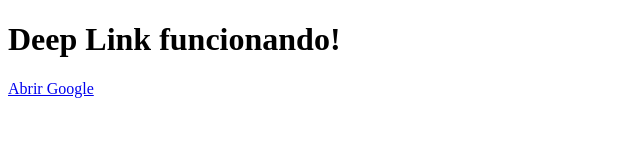
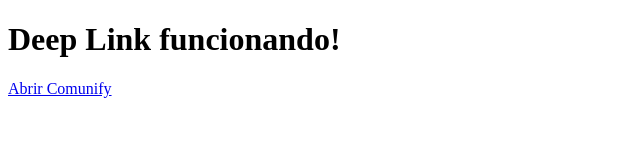
Before and after one commit to ailtoncunhasilva/deeplink-test, a plain HTML site: page index.html in a window 1280 px wide. Shown: the full height of the page, 0-640 px from the left. Drawn offline with Linux system fonts and the light colour scheme.

Commit message:
add json data

```diff
--- a/index.html
+++ b/index.html
@@ -8,7 +8,7 @@
 
 <h1>Deep Link funcionando!</h1>
 
-<a href="https://google.com">Abrir Google</a>
+<a href="comunify://post">Abrir Comunify</a>
 
 </body>
 </html>
```
Also changed, not shown: .well-known/assetlinks.json, 1 other file.
